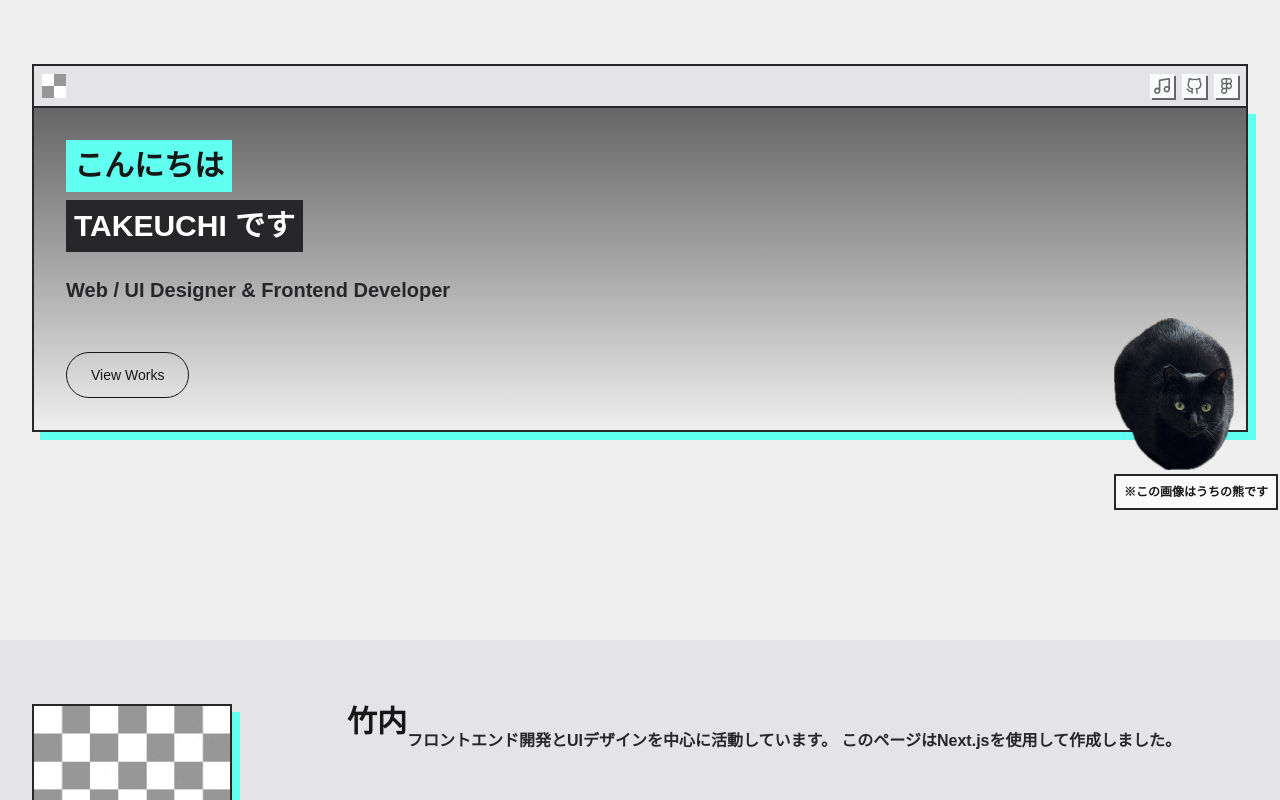
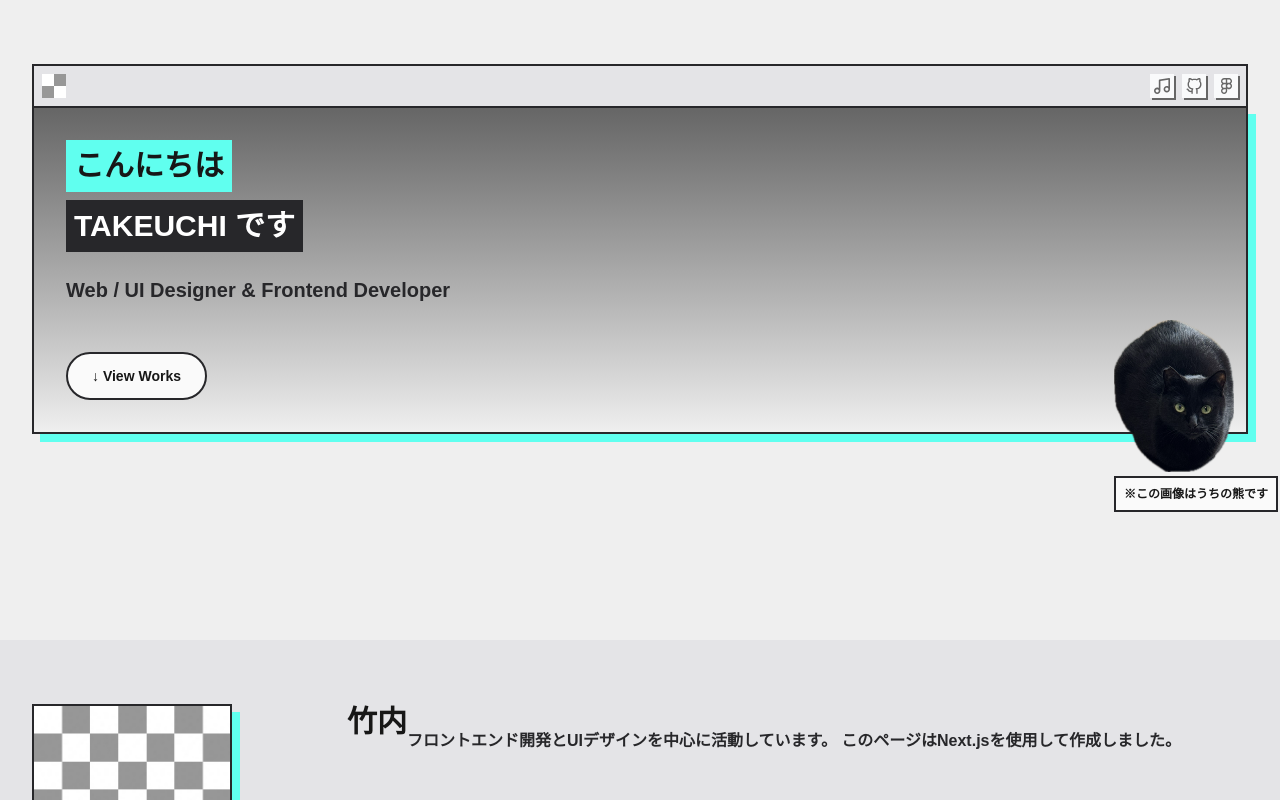
Before and after one commit to takeyodesu/projects-nextjs, a Next.js app: page / in a window 1280 px wide. Shown: the top 800 px of the page. Built offline with nearby package versions, Linux system fonts and the light colour scheme.

Commit message:
FirstViewアニメーション

```diff
--- a/app/page.tsx
+++ b/app/page.tsx
@@ -34,7 +34,7 @@ export default function Home() {
 
           <ul className="mt-6 flex gap-6">
             <SocialIcon
-              href="https://github.com/username"
+              href="https://github.com/takeyodesu"
               image="/Github.svg"
               alt="GitHub"
             />
--- a/components/FirstView.tsx
+++ b/components/FirstView.tsx
@@ -1,57 +1,122 @@
+"use client";
+
 import Image from "next/image";
+import { useEffect, useState } from "react";
 
-export default function SocialIcon({}: FirstView) {
+export default function FirstView() {
+  const [mounted, setMounted] = useState(false);
+
+  useEffect(() => {
+    setMounted(true);
+  }, []);
+
   return (
     <>
-      <div className="flex justify-between p-2 bg-zinc-200 border-2 border-b-0 border-zinc-800">
+      {/* ウィンドウヘッダー */}
+      <div
+        className={`
+          flex justify-between p-2
+          bg-zinc-200 border-2 border-b-0 border-zinc-800
+          transition-all duration-700
+          ${mounted ? "opacity-100 translate-y-0" : "opacity-0 -translate-y-2"}
+        `}
+      >
         <Image src="/favicon.png" alt="" width={24} height={24} />
         <div className="flex gap-2">
-          <div className="flex justify-center p-1 w-fit bg-gray-50 shadow-[2px_2px_0_#666666]">
-            <Image
-              className="text-zinc-800"
-              src="/Music-gray.svg"
-              alt=""
-              width={16}
-              height={16}
-            />
-          </div>
-          <div className="flex justify-center p-1 w-fit bg-gray-50 shadow-[2px_2px_0_#666666]">
-            <Image
-              className="text-zinc-800"
-              src="/Github-gray.svg"
-              alt=""
-              width={16}
-              height={16}
-            />
-          </div>
-          <div className="flex justify-center p-1 w-fit bg-gray-50 shadow-[2px_2px_0_#666666]">
-            <Image
-              className="text-zinc-800"
-              src="/Figma-gray.svg"
-              alt=""
-              width={16}
-              height={16}
-            />
-          </div>
+          {["Music-gray.svg", "Github-gray.svg", "Figma-gray.svg"].map(
+            (icon) => (
+              <div
+                key={icon}
+                className="flex justify-center p-1 w-fit bg-gray-50 shadow-[2px_2px_0_#666666]"
+              >
+                <Image src={`/${icon}`} alt="" width={16} height={16} />
+              </div>
+            )
+          )}
         </div>
       </div>
-      <div className="relative w-full h-fit p-8 bg-gradient-to-b from-[#666] to-[#efefef] border-2 border-zinc-800 shadow-[8px_8px_0_#60ffef]">
-        <h1 className="w-fit text-3xl font-bold bg-[#60ffef] p-2">
+
+      {/* メインウィンドウ */}
+      <div
+        className={`
+          relative w-full h-fit p-8
+          bg-gradient-to-b from-[#666] to-[#efefef]
+          border-2 border-zinc-800
+          shadow-[8px_8px_0_#60ffef]
+          transition-all duration-700 ease-out
+          ${mounted ? "opacity-100 translate-y-0" : "opacity-0 translate-y-6"}
+        `}
+      >
+        {/* 見出し① */}
+        <h1
+          className={`
+            w-fit text-3xl font-bold bg-[#60ffef] p-2
+            transition-all duration-700 delay-200
+            ${
+              mounted ? "opacity-100 translate-x-0" : "opacity-0 -translate-x-6"
+            }
+          `}
+        >
           こんにちは
         </h1>
-        <h2 className="w-fit text-3xl font-bold text-white bg-zinc-800 p-2 mt-2">
+
+        {/* 見出し② */}
+        <h2
+          className={`
+            w-fit text-3xl font-bold text-white bg-zinc-800 p-2 mt-2
+            transition-all duration-700 delay-350
+            ${
+              mounted ? "opacity-100 translate-x-0" : "opacity-0 -translate-x-6"
+            }
+          `}
+        >
           TAKEUCHI です
         </h2>
 
-        <p className="mt-6 text-xl font-bold text-zinc-800">
+        {/* サブテキスト */}
+        <p
+          className={`
+            mt-6 text-xl font-bold text-zinc-800
+            transition-all duration-700 delay-500
+            ${
+              mounted ? "opacity-100 translate-x-0" : "opacity-0 -translate-x-6"
+            }
+          `}
+        >
           Web / UI Designer & Frontend Developer
         </p>
 
-        {/* 後でクリック・アニメ追加しやすい */}
-        <button className="mt-12 w-fit rounded-full border px-6 py-3 text-sm transition hover:bg-black hover:text-white">
-          View Works
+        {/* View Works */}
+        <button
+          onClick={() => {
+            const worksSection = document.getElementById("works");
+            worksSection?.scrollIntoView({
+              behavior: "smooth",
+              block: "start",
+            });
+          }}
+          className={`
+            mt-12 w-fit rounded-full bg-zinc-50 border-2 border-zinc-800
+            px-6 py-3 text-sm font-bold
+            transition-all duration-700 delay-700
+            hover:bg-black hover:text-white
+            active:translate-y-[2px]
+            ${
+              mounted ? "opacity-100 translate-x-0" : "opacity-0 -translate-x-6"
+            }
+          `}
+        >
+          ↓ View Works
         </button>
-        <div className="absolute -bottom-20 -right-8">
+
+        {/* kuma */}
+        <div
+          className={`
+            absolute -bottom-20 -right-8
+            transition-all duration-700 delay-1000
+            ${mounted ? "opacity-100 translate-y-0" : "opacity-0 translate-y-6"}
+          `}
+        >
           <Image src="/kuma.png" alt="うちの猫です" width={120} height={160} />
           <p className="text-xs font-bold bg-zinc-50 p-2 border-2 border-zinc-800 mt-1">
             ※この画像はうちの熊です
```
